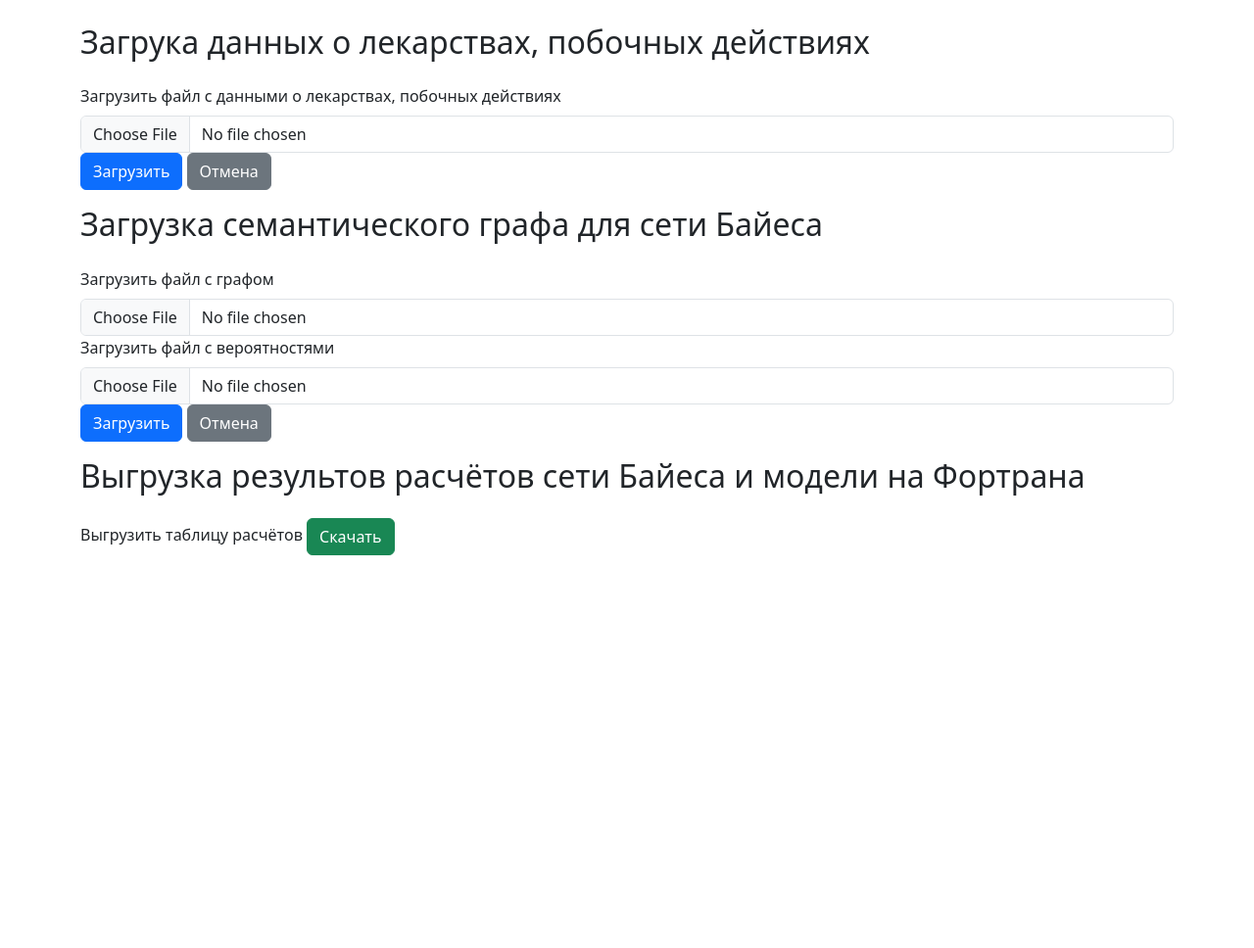
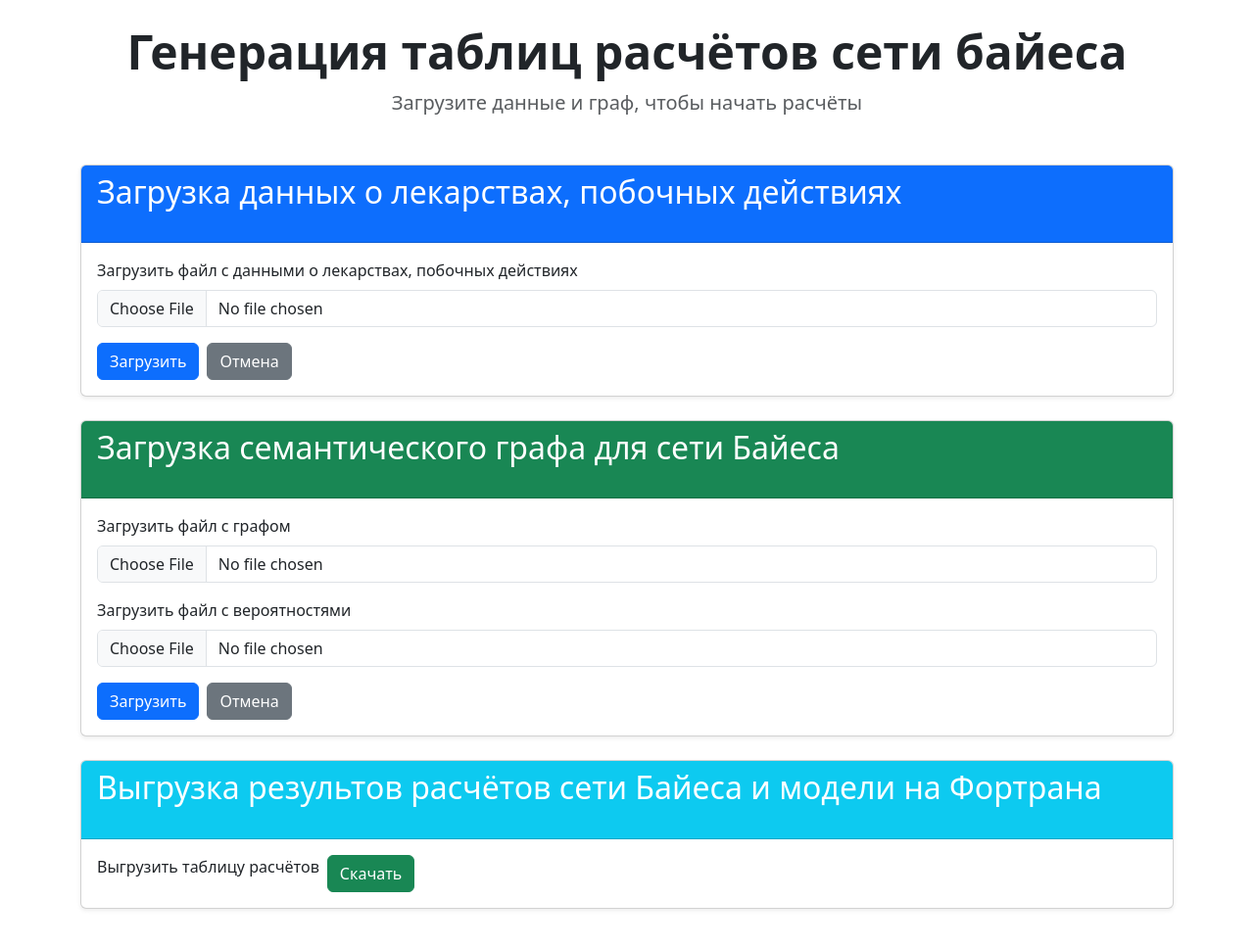
Before and after one commit to KubrakovDmitry/bayes_tables_generation, a plain HTML site: page frontend/index.html in a window 1280 px wide. Shown: the whole page at 98% size. Before the commit the page ends 800 px from the top, so only its background shows below. Drawn offline with nearby package versions, Linux system fonts and the light colour scheme; files whose address does not match are found by name.

Commit message:
style: wrap widgets in a div container

```diff
--- a/frontend/index.html
+++ b/frontend/index.html
@@ -5,33 +5,61 @@
         <title>Генерация таблиц расчётов сети Байеса</title>
         <link href="https://cdn.jsdelivr.net/npm/bootstrap@5.3.3/dist/css/bootstrap.min.css" rel="stylesheet">
     </head>
-    <body class="container mt-4">
-        <div class="mb-3" id="upload_data" name="upload_data">
-            <h2 class="mb-4">Загрука данных о лекарствах, побочных действиях</h2>
+    <body class="container mt-4 mb-5">
+        <div class="text-center mb-5">
+            <h1 class="display-5 fw-bold">Генерация таблиц расчётов сети байеса</h1>
+            <p class="lead text-muted">Загрузите данные и граф, чтобы начать расчёты</p>
+        </div>
+        <div class="card mb-4 shadow-sm">
+            <div class="card-header bg-primary text-white">
+                <h2 class="mb-4">Загрузка данных о лекарствах, побочных действиях</h2>
+            </div>
+            <div class="card-body">
                 <form id="data_form" name="data_form">
+                    <div class="mb-3">
                         <label for="data" class="form-label">Загрузить файл с данными о лекарствах, побочных действиях</label>
                         <input type="file" class="form-control" accept=".json" required id="data" name="file"/>
+                    </div>
+                    <div class="d-flex gap-2">
                         <input type="submit" class="btn btn-primary" value="Загрузить"/>
                         <input type="reset" class="btn btn-secondary" value="Отмена"/>
+                    </div>
                 </form>
             </div>
+        </div>
+        <div class="card mb-4 shadow-sm">
+            <div class="card-header bg-success text-white">
+                <h2 class="mb-4">Загрузка семантического графа для сети Байеса</h2>
+            </div>
+            <div class="card-body">
+                <form id="graph_form" name="graph_form">
                     <div class="mb-3">
-            <h2 class="mb-4">Загрузка семантического графа для сети Байеса</h2>
-            <form id="graph_form" name="graph_form">
                         <label for="graph_file" class="form-label">Загрузить файл с графом</label>
                         <input type="file" class="form-control" accept=".json" required id="graph_file" name="graph_file"/>
+                    </div>
+                    <div class="mb-3">
                         <label for="propabilities" class="form-label">Загрузить файл с вероятностями</label>
                         <input type="file" class="form-control" accept=".json" required id="propability_file" name="propability_file"/>
+                    </div>
+                    <div class="d-flex gap-2">
                         <input type="submit" class="btn btn-primary" value="Загрузить"/>
                         <input type="reset" class="btn btn-secondary" value="Отмена"/>
+                    </div>
                 </form>
             </div>
-        <div class="mb-3">
+        </div>
+        <div class="card mb-4 shadow-sm">
+            <div class="card-header bg-info text-white">
                 <h2 class="mb-4">Выгрузка результов расчётов сети Байеса и модели на Фортрана</h2>
+            </div>
+            <div class="card-body">
                 <form id="table_form" name="table_form">
+                    <div class="d-flex gap-2">
                         <label for="download_table">Выгрузить таблицу расчётов</label>
                         <input type="submit" class="btn btn-success" id="download_table" value="Скачать"/>
+                    </div>
                 </form>
+            </div>
         </div>
         <script src="/static/js/upload_data.js"></script>
         <script src="/static/js/upload_graph.js"></script>
```
Also changed, not shown: assets/page_image.png. Lines whose indentation alone changed are shown as unchanged.
